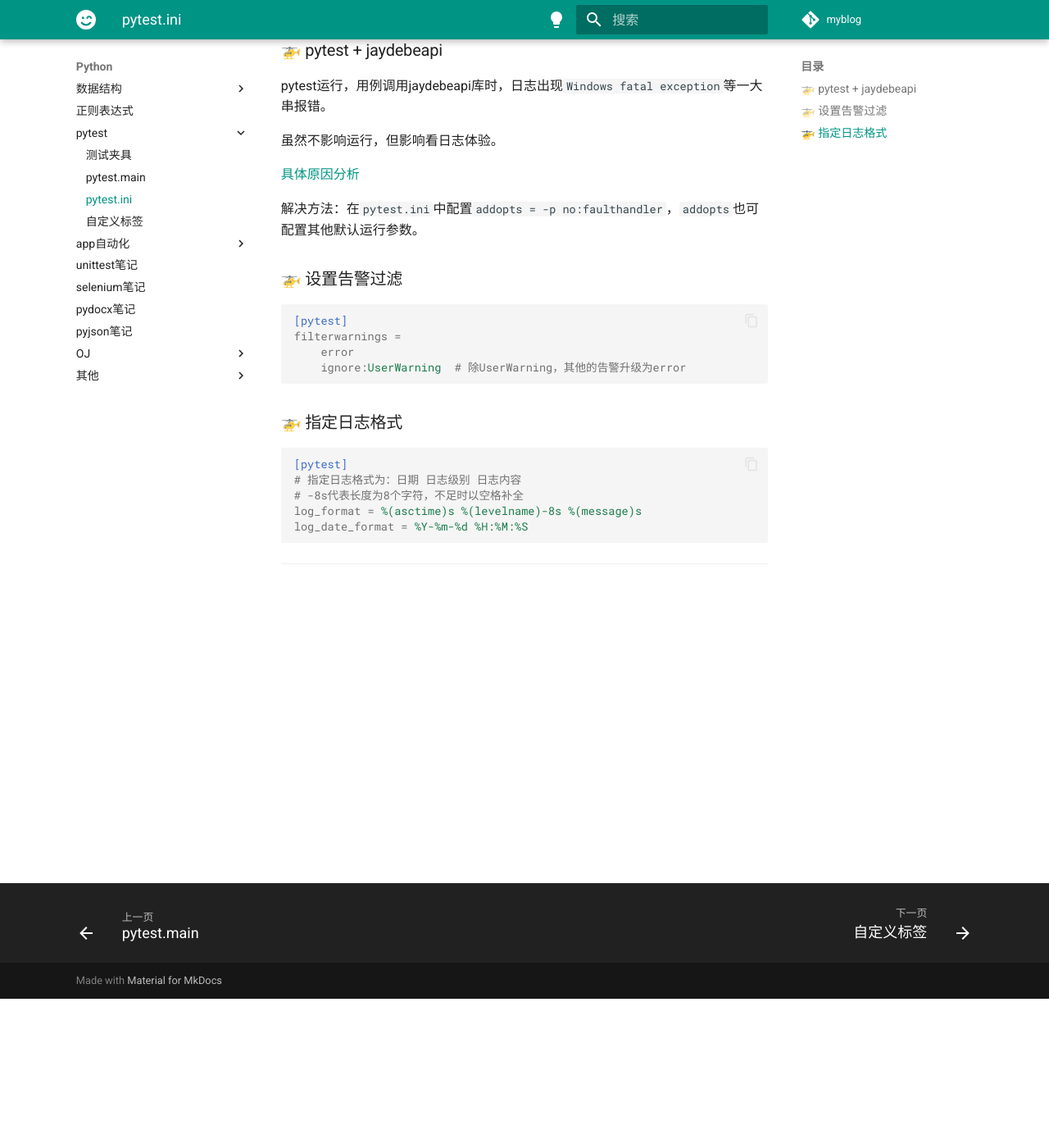
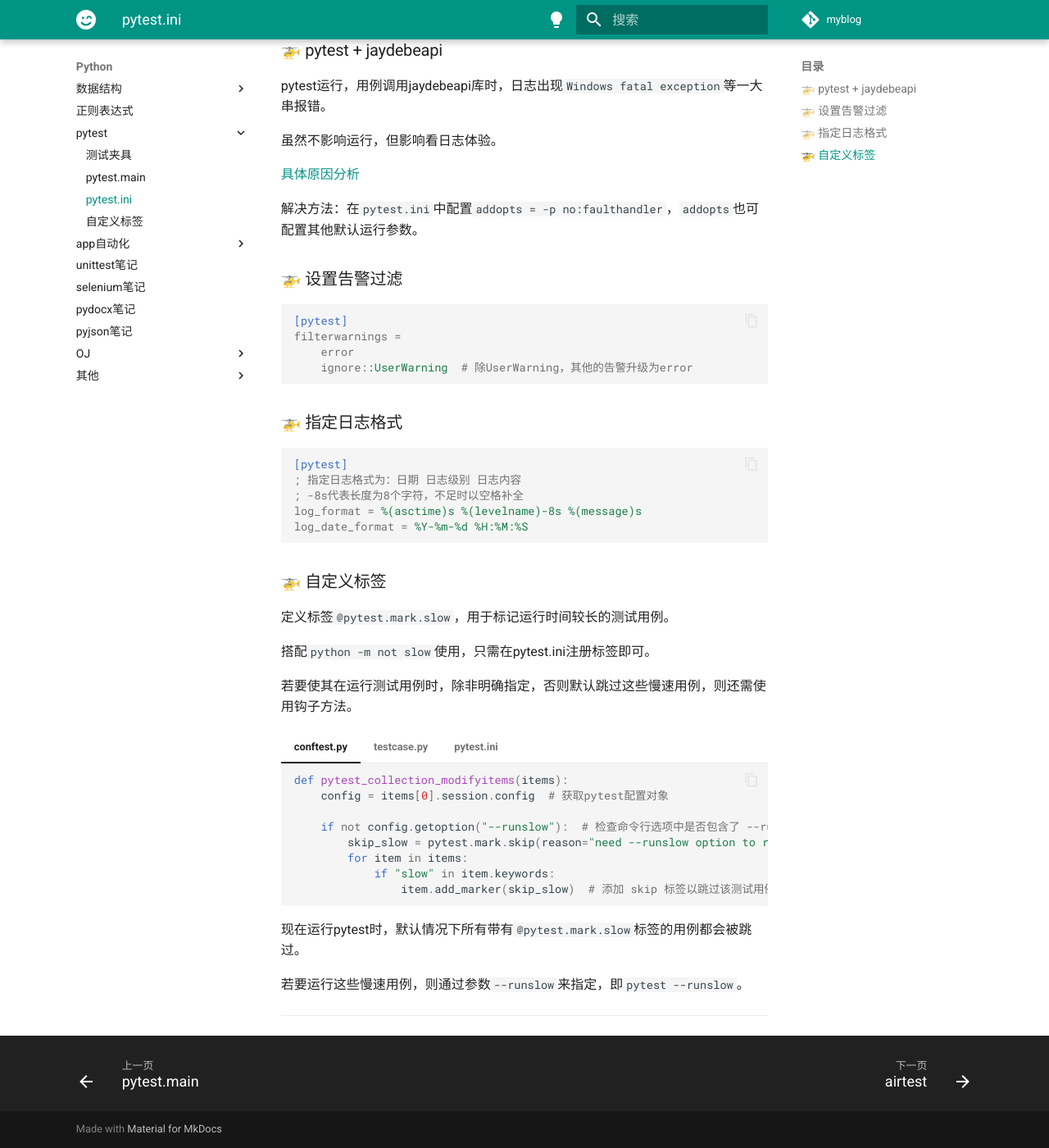
Before and after one commit to Jork-S-B/Jork-S-B.github.io, an MkDocs documentation site: the page built from docs/python/pytest/pytest.ini.md, in a window 1280 px wide and 1400 px high, scrolled down 182 px. Shown: the whole window at 82% size. Built offline with MkDocs 1.6.1 and Material for MkDocs 9.7.7, drawn with Linux system fonts in a browser that asks for light colours; comment, search, counter and statistics services are not loaded.

Commit message:
修改错误

````diff
--- a/docs/python/pytest/pytest.ini.md
+++ b/docs/python/pytest/pytest.ini.md
@@ -14,17 +14,59 @@ pytest运行，用例调用jaydebeapi库时，日志出现`Windows fatal excepti
 [pytest]
 filterwarnings =
     error
-    ignore:UserWarning  # 除UserWarning，其他的告警升级为error
+    ignore::UserWarning  # 除UserWarning，其他的告警升级为error
 ```
 
 ### 🚁 指定日志格式
 
 ```ini
 [pytest]
-# 指定日志格式为：日期 日志级别 日志内容
-# -8s代表长度为8个字符，不足时以空格补全
+; 指定日志格式为：日期 日志级别 日志内容
+; -8s代表长度为8个字符，不足时以空格补全
 log_format = %(asctime)s %(levelname)-8s %(message)s
 log_date_format = %Y-%m-%d %H:%M:%S
 ```
 
+### 🚁 自定义标签
+
+定义标签`@pytest.mark.slow`，用于标记运行时间较长的测试用例。
+
+搭配`python -m not slow`使用，只需在pytest.ini注册标签即可。
+
+若要使其在运行测试用例时，除非明确指定，否则默认跳过这些慢速用例，则还需使用钩子方法。
+
+=== "conftest.py"
+
+    ```python
+    def pytest_collection_modifyitems(items):
+        config = items[0].session.config  # 获取pytest配置对象
+
+        if not config.getoption("--runslow"):  # 检查命令行选项中是否包含了 --runslow
+            skip_slow = pytest.mark.skip(reason="need --runslow option to run")
+            for item in items:
+                if "slow" in item.keywords:
+                    item.add_marker(skip_slow)  # 添加 skip 标签以跳过该测试用例
+
+    ```
+=== "testcase.py"
+
+    ```python
+    @pytest.mark.slow
+    def test_long_running():
+        pass
+
+    ```
+
+=== "pytest.ini"
+
+    ```ini
+    [pytest]
+    markers =
+        slow: 运行时间较长的测试用例
+    ```
+
+现在运行pytest时，默认情况下所有带有`@pytest.mark.slow`标签的用例都会被跳过。
+
+若要运行这些慢速用例，则通过参数`--runslow`来指定，即`pytest --runslow`。
+
 ---
````
Also changed, not shown: docs/python/pytest/custom_tag.md (deleted, +0 -39 lines), docs/python/pytest/pytest.main.md (+11 -2 lines), docs/sql/oracle/other_notes.md (+2 -2 lines).
